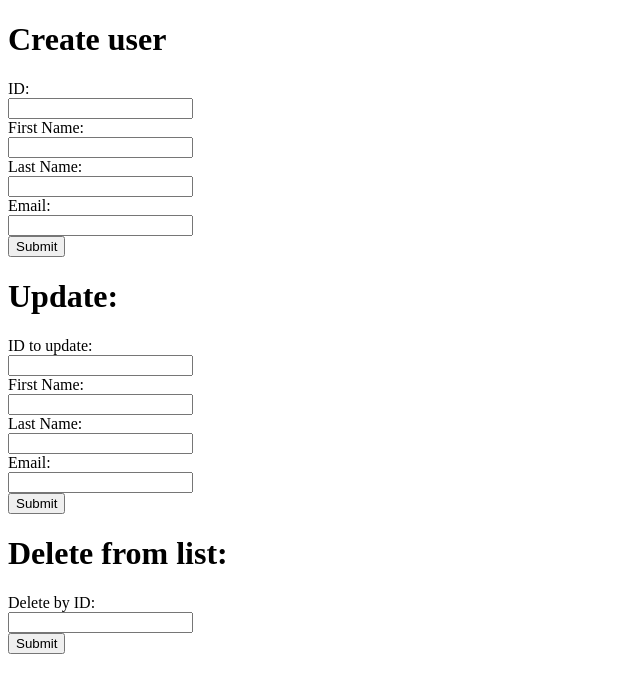
After one commit to BoazKahlon/First-Repos, a Flask app: template flaskProject/assignment10/templates/assignment10.html in a window 1280 px wide. The commit adds this page. Shown: the top 693 px of the page, without its empty margins (0-640 px from the left). Run offline with Flask 2, Linux system fonts and the light colour scheme; the template is opened without the code that fills it, so the values that code supplies are empty.

Commit message:
assignment10 uploade

```diff
--- a/flaskProject/app.py
+++ b/flaskProject/app.py
@@ -1,8 +1,11 @@
-from flask import Flask, render_template, redirect, url_for, request, session
+from flask import Flask, Blueprint, redirect, url_for, render_template, request, session
 
+# app.config.from_pyfile('settings.py')
 app = Flask(__name__)
+app.secret_key = '123'
 
-app.secret_key = '123'
+from assignment10.assignment10app import assignment10
+app.register_blueprint(assignment10)
 
 
 @app.route('/')
@@ -26,9 +29,13 @@ def assignment():
 
 @app.route('/assignment9.html', methods=['GET', 'POST'])
 def assignment9():
-    users = [{"name": "boaz", "lastname": "kahlon", "email": "boaz@gmail.com"},
-             {"name": "guy", "lastname": "amitai", "email": "guy@gmail.com"},
-             {"name": "shahar", "lastname": "lev", "email": "shahar@gmail.com"}]
+    users = [{"id": 7, "email": "michael.lawson@reqres.in", "name": "Michael", "lastname": "Lawson"},
+             {"id": 8, "email": "lindsay.ferguson@reqres.in", "name": "Lindsay", "lastname": "Ferguson"},
+             {"id": 9, "email": "tobias.funke@reqres.in", "name": "Tobias", "lastname": "Funke"},
+             {"id": 10, "email": "byron.fields@reqres.in", "name": "Byron", "lastname": "Fields"},
+             {"id": 11, "email": "george.edwards@reqres.in", "name": "George", "lastname": "Edwards"},
+             {"id": 12, "email": "rachel.howell@reqres.in", "name": "Rachel", "lastname": "Howell"}]
+
     if request.method == 'GET':
         if 'name' and 'lastname' in request.args:
             name = request.args['name']
@@ -48,24 +55,13 @@ def assignment9():
         if 'username' and 'post_lastname' not in request.form:
             session['loggedin'] = False
             return render_template('assignment9.html', flag=True)
+    return render_template('assignment9.html', flag=True, users=users)
 
-    return render_template('assignment9.html', flag=True)
+@app.route('/assignment10')
+def assignment10():
+    return render_template('assignment10.html')
+
 
 
 if __name__ == '__main__':
     app.run(debug=True)
-
-# request_method=request.method
-
-# @app.route('/contactME')
-# def contact_func():
-#     return render_template('contactM_HTML.html',
-#                                                 user={'firstName':'boaz', 'lastName': 'kahlon'}, # נקרא dictionary
-#                                                 gender = {'gender1':'boy' , 'gender2':'girl'},
-#                                                 hobbies= ['swim', 'run', 'eat'] ,  # רשימה ניתן לשנות אחרי שיצרנו אותה
-#                                                 degree= ('B.Sc', 'M.Sc')            # ככה לא ניתן לשנות אחרי שניצור
-#                                                 )
-# degree הוא taple
-
-# render_template('assignment8.html')
-# , user={'firstName':'boaz', 'lastName': 'kahlon'}
--- /dev/null
+++ b/flaskProject/assignment10/templates/assignment10.html
@@ -0,0 +1,72 @@
+<!DOCTYPE html>
+<html lang="en">
+<head>
+    <meta charset="UTF-8">
+    <title>user list insert update delete</title>
+</head>
+<body>
+
+
+<h1> Create user</h1>
+<form action="/insert" method="POST">
+    <label for="id"> ID:</label>
+    <br>
+    <input name="id" id="id">
+    <br>
+    <label for="firstname"> First Name:</label>
+    <br>
+    <input name="firstname" id="firstname">
+    <br>
+    <label for="lastname"> Last Name:</label>
+    <br>
+    <input name="lastname" id="lastname">
+    <br>
+     <label for="email"> Email:</label>
+    <br>
+    <input name="email"  type= "email" id="email">
+    <br>
+    <input type="submit" onclick="alert('user has been created')">
+</form>
+
+<form action="/update" method="POST">
+    <h1>Update:</h1>
+    <label for="id">  ID to update:</label>
+    <br>
+    <input name="id" id="id">
+    <br>
+    <label for="firstname"> First Name:</label>
+    <br>
+    <input name="firstname" id="f_name">
+    <br>
+    <label for="lastname"> Last Name:</label>
+    <br>
+    <input name="lastname" id="l_name">
+    <br>
+     <label for="email"> Email:</label>
+    <br>
+    <input name="email" type= "email" id="email">
+    <br>
+   <input type=submit onclick="alert('user has been update')">
+</form>
+
+<form action="/delete" method="POST" >
+    <h1>Delete from list:</h1>
+    <label for="id">  Delete by ID:</label>
+    <br>
+    <input name="id" id="id">
+    <br>
+   <input type=submit onclick="alert('user have been deleted')">
+</form>
+
+
+{% if ex10 %}
+    <h2> user list:</h2>
+         {% for user in ex10 %}
+            <li>
+            ID: {{ user.ID }} , name: {{ user.firstname }} ,last name:{{ user.lastname }}, email:{{ user.email }}
+            </li>
+         {% endfor %}
+{% endif %}
+
+</body>
+</html>
--- a/flaskProject/templates/CV_Page_html.html
+++ b/flaskProject/templates/CV_Page_html.html
@@ -28,8 +28,8 @@
             <h2 id="text">I strive for excellence and accuracy, with high responsibility. Team player that motivated to integrate into new areas of interest.  </h2>
             <h3 id="pressContactMe"> For Contact & CV - click on the  mail icon  </h3>
                          <a href="assignment8.html"> assignment 8 </a> <br>
-                         <a href="assignment9.html"> assignment 9 </a>
-
+                         <a href="assignment9.html"> assignment 9 </a> <br>
+                         <a href="{{ url_for('assignment10')}}" target = "_blanc"> assignment 10 </a> <br>
 
                       <div id="mail">
                          <a href="contactM_HTML.html" target=" _blank">
```
Also changed, not shown: flaskProject/assignment10/assignment10app.py (added, +51 -0 lines), flaskProject/settings.py (added, +14 -0 lines), flaskProject/templates/assignment9.html (+7 -7 lines), flaskProject/templates/getForm.html (added, +17 -0 lines), flaskProject/utilities/db_manager.py (added, +68 -0 lines), 1 other file.
